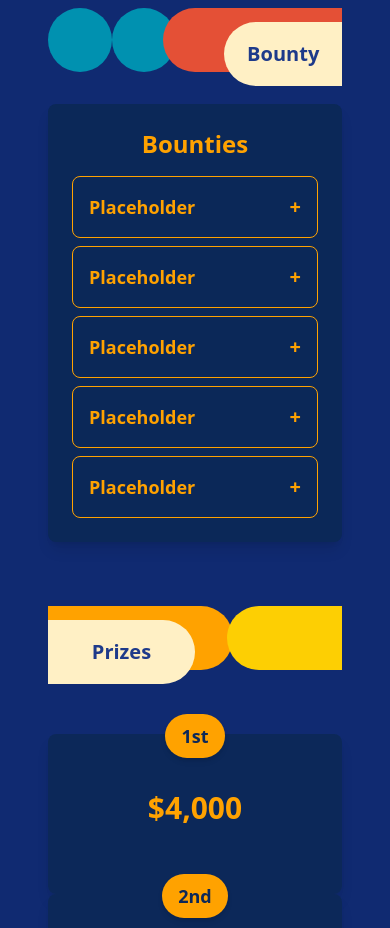
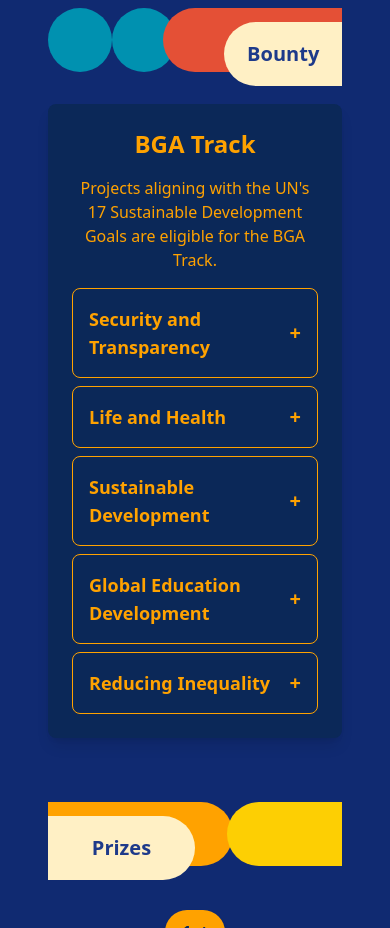
Before and after one commit to NUS-Fintech-Society/SD_Fintech_Summit_2025, a Next.js app: page / in a window 390 px wide. Shown: the part 1400-2328 px from the top of the page. Built offline with nearby package versions, Linux system fonts and the light colour scheme.

Commit message:
fix: shift platinum to top for small screens, edit bounty

```diff
--- a/src/app/sponsors/page.tsx
+++ b/src/app/sponsors/page.tsx
@@ -27,13 +27,13 @@ const Sponsors = () => {
                 </div>
             </h1>
             <div className="flex flex-col lg:flex-row gap-10 justify-center">
-                <div className="flex-grow">
+                <div className="flex-grow order-2 lg:order-1">
                     <SponsorSection title="Gold" sponsors={goldSponsors} />
                 </div>
-                <div className="flex-grow">
+                <div className="flex-grow order-1 lg:order-2">
                     <SponsorSection title="Platinum" sponsors={platinumSponsors} />
                 </div>
-                <div className="flex-grow">
+                <div className="flex-grow order-3">
                     <SponsorSection title="Silver" sponsors={silverSponsors} />
                 </div>
             </div>
--- a/src/components/home/Bounty.tsx
+++ b/src/components/home/Bounty.tsx
@@ -10,11 +10,11 @@ interface Challenge {
 }
 
 const challenges: Challenge[] = [
-  { title: 'Placeholder', description: 'Description' },
-  { title: 'Placeholder', description: 'Description' },
-  { title: 'Placeholder', description: 'Description' },
-  { title: 'Placeholder', description: 'Description' },
-  { title: 'Placeholder', description: 'Description' },
+  { title: 'Security and Transparency', description: 'Enhance transparency, traceability, and security in business operations using blockchain.' },
+  { title: 'Life and Health', description: 'Promote healthy living through blockchain for secure medical records and pharmaceutical traceability.' },
+  { title: 'Sustainable Development', description: 'Support clean energy, carbon tracking, and sustainable supply chains using blockchain.' },
+  { title: 'Global Education Development', description: 'Facilitate quality education with blockchain for credential verification and resource sharing.' },
+  { title: 'Reducing Inequality', description: 'Reduce resource disparity using blockchain for financial inclusion and transparent social welfare.' },
 ];
 
 const Bounty: React.FC = () => {
@@ -28,7 +28,10 @@ const Bounty: React.FC = () => {
     <div className="flex flex-col items-center justify-center p-4 mt-4 mb-4">
       <CircleCapsuleBanner title="Bounty" />
       <div className="bg-[#0B2858] text-[#FFA200] rounded-lg p-6 w-full max-w-md mx-auto shadow-lg">
-        <h2 className="text-2xl font-bold mb-4 text-center text-[#FFA200]">Bounties</h2>
+        <h2 className="text-2xl font-bold mb-4 text-center text-[#FFA200]">BGA Track</h2>
+        <p className="text-center text-[#FFA200] mb-4">
+          Projects aligning with the UN's 17 Sustainable Development Goals are eligible for the BGA Track.
+        </p>
 
         <div className="w-full space-y-2">
           {challenges.map((challenge, index) => (
```
